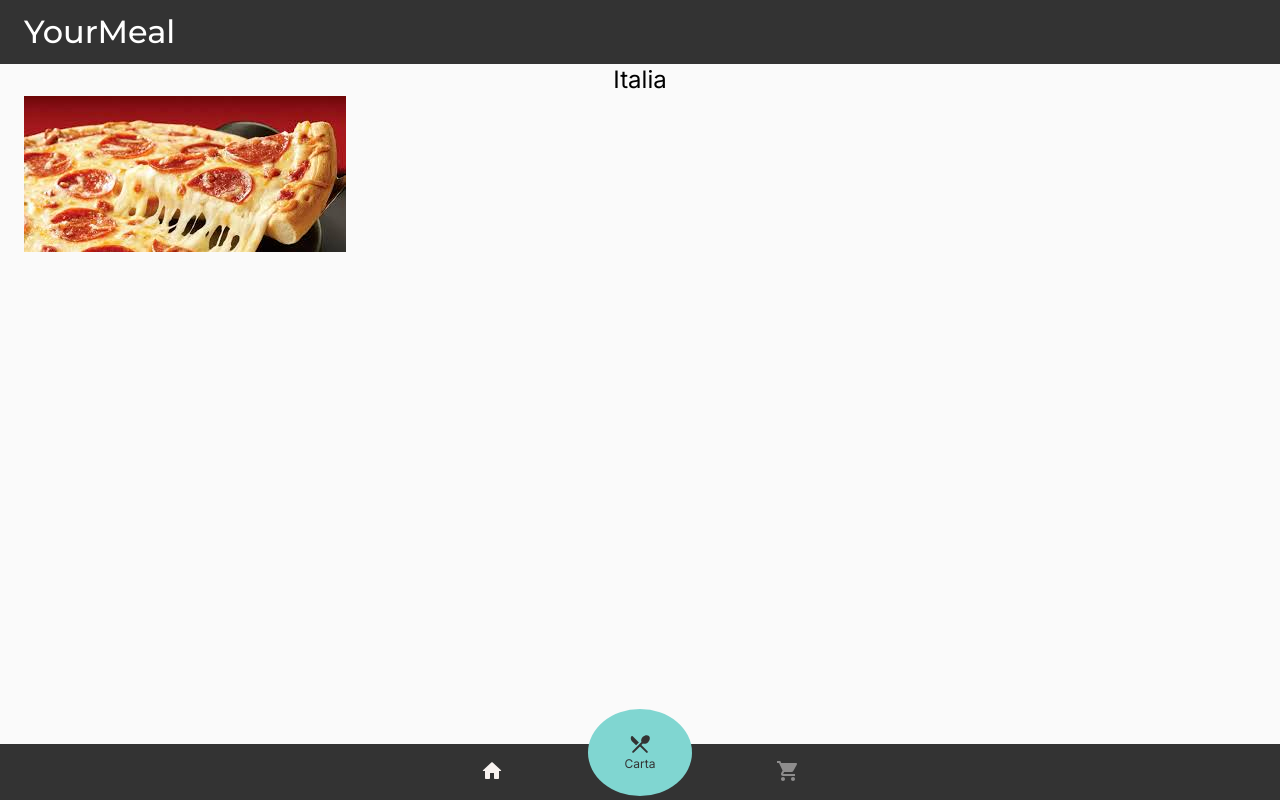
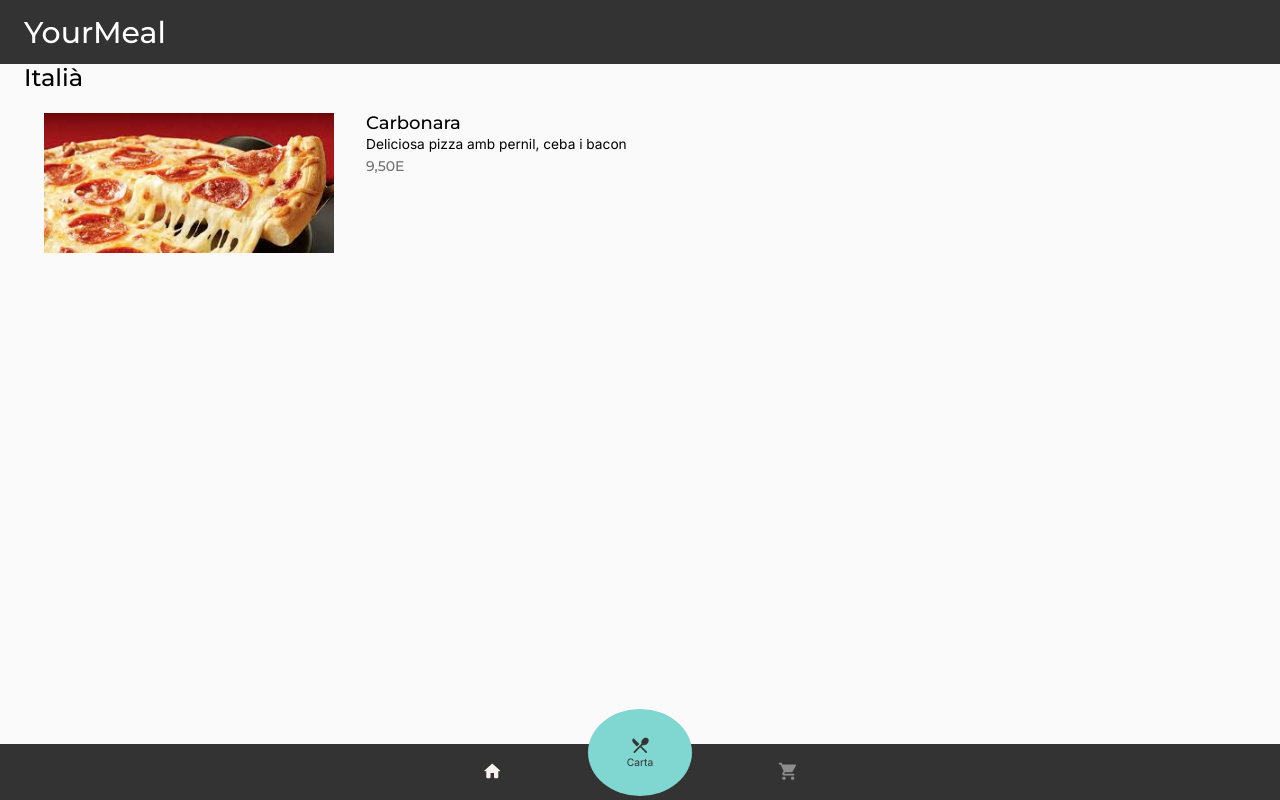
Before and after one commit to carlesonielfa/foodworld, a React (Create React App) app: page /fhc6/italia in a window 1280 px wide. Built offline with nearby package versions, Linux system fonts and the light colour scheme.

Commit message:
Creat item menu i modificats estils

```diff
--- a/src/App.js
+++ b/src/App.js
@@ -17,10 +17,27 @@ import "typeface-inter";
 const darkTheme = createMuiTheme({
   typography:{
     fontFamily: '"Inter", "Montserrat", sans-serif',
+    fontSize: 12,
+
     h1:{
       fontFamily: '"Montserrat", "Inter", sans-serif',
       fontWeight: 500,
-      fontSize: "2rem"
+      fontSize: 30
+    },
+    h2:{
+      fontFamily: '"Montserrat", "Inter", sans-serif',
+      fontWeight: 500,
+      fontSize: 24
+    },
+    h3:{
+      fontFamily: '"Montserrat", "Inter", sans-serif',
+      fontWeight: 500,
+      fontSize: 18
+    },
+    subtitle1:{
+      fontFamily: '"Montserrat", "Inter", sans-serif',
+      fontWeight: 500,
+      fontSize: 14
     },
 
   },
@@ -49,43 +66,6 @@ const useStyles = makeStyles(theme => ({
   content: {
     backgroundColor: theme.palette.background.default,
     minHeight: "90vh"
-  }
-}));
-
-//Estils navegacio
-const buttonCartaStyles = makeStyles(theme => ({
-  //style pel boto carta
-  root: {
-    color: theme.palette.primary.main,
-    "&$selected": {
-      backgroundColor: theme.palette.distinctive.light,
-      color: theme.palette.primary.main
-    },
-    backgroundColor: theme.palette.distinctive.main,
-    borderRadius: "50%",
-    top: "-35px",
-    maxWidth: "0",
-    height: "130%"
-  },
-  selected: {}
-}));
-const buttonStyles = makeStyles(theme => ({
-  //style pels altres botons
-  root: {
-    color: theme.palette.primary.light,
-    "&$selected": {
-      color: "white"
-    }
-  },
-  selected: {}
-}));
-const bottomNavStyles = makeStyles(theme => ({
-  //style per la navigation
-  root: {
-    width: "100%",
-    position: "fixed",
-    bottom: 0,
-    backgroundColor: theme.palette.primary.main
   }
 }));
 
--- a/src/Carta.js
+++ b/src/Carta.js
@@ -48,6 +48,9 @@ const images = [
 ];
 
 const buttonItemMenu = makeStyles(theme => ({
+  mainDiv:{
+    paddingBottom: 100
+  },
   root: {
     display: "flex",
     flexWrap: "wrap",
@@ -109,7 +112,7 @@ export default function Carta() {
   const classes = buttonItemMenu();
 
   return (
-    <div align="center">
+    <div className={classes.mainDiv} align="center">
       {images.map(image => (
         <ButtonBase
           focusRipple
@@ -134,7 +137,7 @@ export default function Carta() {
             >
               {image.title}
               <Typography
-                variant="h6"
+                variant="h3"
                 color="inherit"
                 className={classes.imageSubtitle}
               >
--- a/src/Inici.js
+++ b/src/Inici.js
@@ -5,6 +5,7 @@ import Typography from '@material-ui/core/Typography';
 export default function Inici(){
     return(
         <div>
+
             <Typography align="center" variant="h2">
                 Header 2
             </Typography>
--- a/src/Italia.js
+++ b/src/Italia.js
@@ -2,17 +2,30 @@ import React from "react";
 import Typography from "@material-ui/core/Typography";
 
 import pizza from "./assets/pizza.png";
+import MenuItem from "./MenuItem";
+import { ListItemIcon } from "@material-ui/core";
+
+
+const items = [
+  {
+  image: pizza,
+  title: "Carbonara",
+  description: "Deliciosa pizza amb pernil, ceba i bacon",
+  prize: "9,50E"
+  },
+]
+
 
 export default function Italia() {
   return (
     <div>
-        <Typography align="center" variant="h5">
-            Italia
+        <Typography variant="h2">
+            Italià
         </Typography>
 
-        <img src={pizza}>
-
-        </img>
+        {items.map(item =>(
+          <MenuItem image = {item.image} title = {item.title} description = {item.description} prize = {item.prize}/>
+        ))}
     </div>
   );
 }
--- /dev/null
+++ b/src/MenuItem.js
@@ -0,0 +1,38 @@
+import React from "react";
+import Typography from "@material-ui/core/Typography";
+import {makeStyles} from "@material-ui/core";
+import pizza from "./assets/pizza.png";
+
+const styles = makeStyles(theme => ({
+    root:{
+        display: "flex",
+        align: "center",
+        margin: '20px'
+    },
+    imageContainer:{
+        width: "90%"
+    },
+}))
+
+export default function MenuItem(props) {
+    const classes = styles();
+
+    return (
+    <div className={classes.root}>
+        <div>
+            <img className={classes.imageContainer} src={props.image}></img>
+        </div>
+        <div>
+            <Typography variant="h3">
+                {props.title}
+            </Typography>
+            <Typography >
+                {props.description}
+            </Typography>
+            <Typography variant="subtitle1" color="secondary">
+                {props.prize}
+            </Typography>
+        </div>
+    </div>
+    );
+}
```
